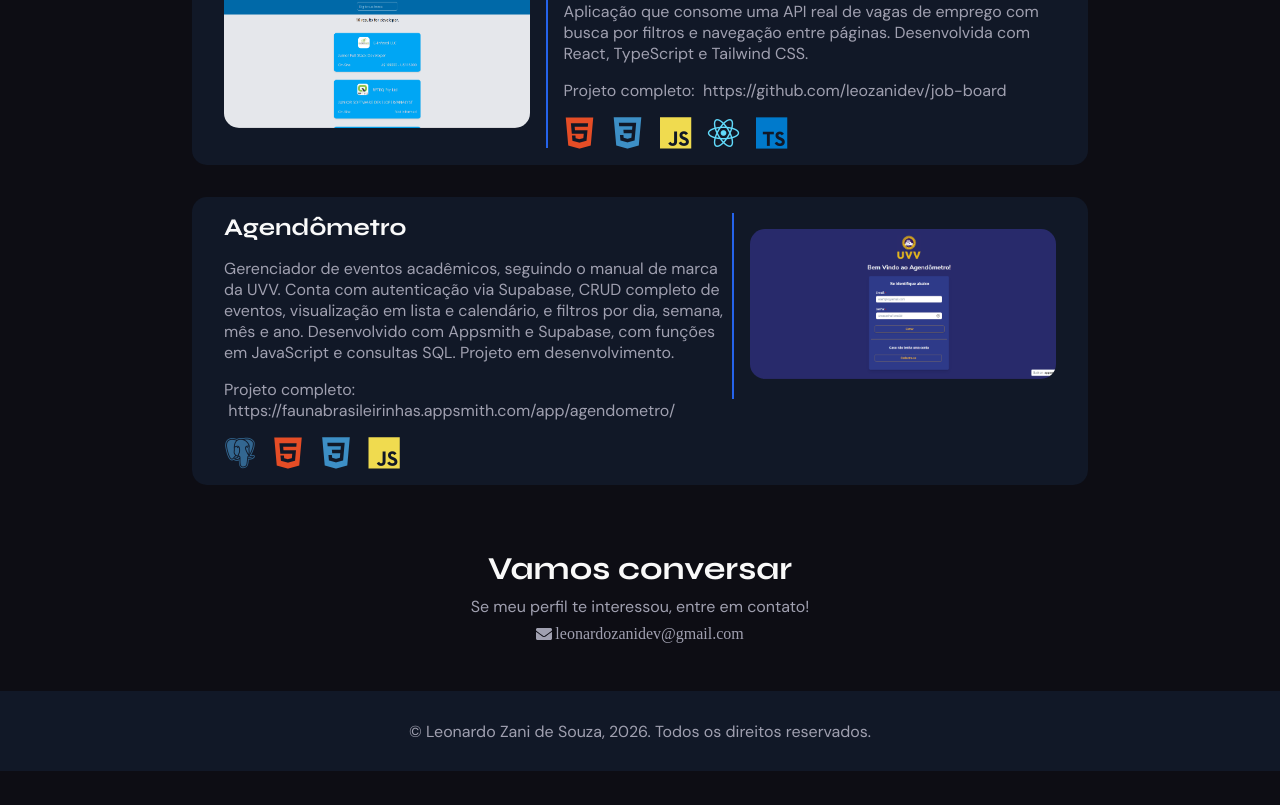
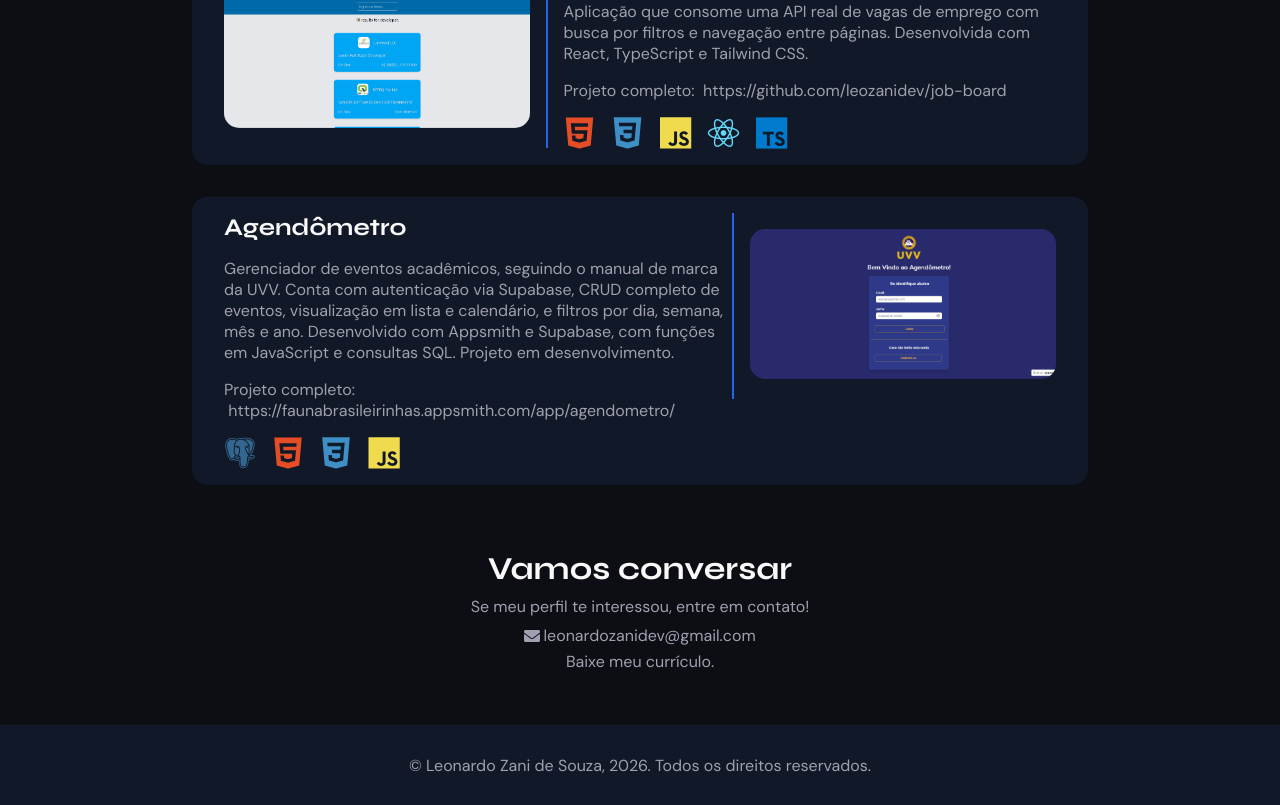
Before and after one commit to leozanidev/Portfolio-dev, a React (Vite) app: page / in a window 1280 px wide. Shown: the part 1555-2360 px from the top of the page. Before the commit the page ends 2326 px from the top, so only its background shows below. Built offline with nearby package versions, Linux system fonts and the light colour scheme.

Commit message:
feat: add downloadable curriculum

```diff
--- a/components/Contact.jsx
+++ b/components/Contact.jsx
@@ -15,6 +15,12 @@ const Contact = () => {
           <a href="mailto:leonardozanidev@gmail.com">
             <FaEnvelope /> leonardozanidev@gmail.com
           </a>
+          <a
+            href="\CV_Leonardo_Zani_Final.pdf"
+            download={true}
+          >
+            Baixe meu currículo.
+          </a>
         </div>
       </div>
     </section>
--- a/components/Contact.module.css
+++ b/components/Contact.module.css
@@ -13,6 +13,8 @@
 .mail {
   margin-top: 0.5rem;
   color: var(--secondaryText-color);
+  justify-items: center;
+  font: var(--normalText-font);
 }
 
 .mail a {
@@ -21,6 +23,7 @@
   display: flex;
   align-items: center;
   gap: 0.2rem;
+  margin: 0.3rem;
 }
 
 .mail a:hover {
```
Also changed, not shown: 1 other file (tests, documents, lock files or other folders).
